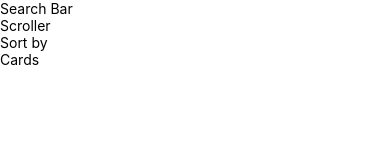
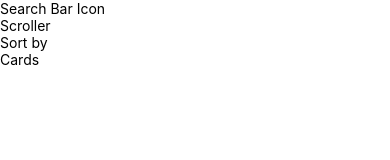
Before and after one commit to Valyria-Studios/geo_browser_app, a React Native app in the folder App/: screen /Home in a window 390 px wide. Shown: the top 160 px of the page. Built offline with nearby package versions, Linux system fonts and the light colour scheme.

Commit message:
Update Home Page layout

```diff
--- a/App/screens/Home.js
+++ b/App/screens/Home.js
@@ -4,8 +4,9 @@ import { SafeAreaView } from "react-native-safe-area-context";
 export default function App() {
   return (
     <SafeAreaView style={styles.container}>
-      <View>
+      <View style={styles.search}>
         <Text>Search Bar</Text>
+        <Text> Icon </Text>
       </View>
       <View>
         <Text>Scroller</Text>
@@ -27,4 +28,8 @@ const styles = StyleSheet.create({
     // alignItems: "center",
     // justifyContent: "center",
   },
+  search: {
+    flexDirection: "row",
+    alignItems: "center",
+  },
 });
```
